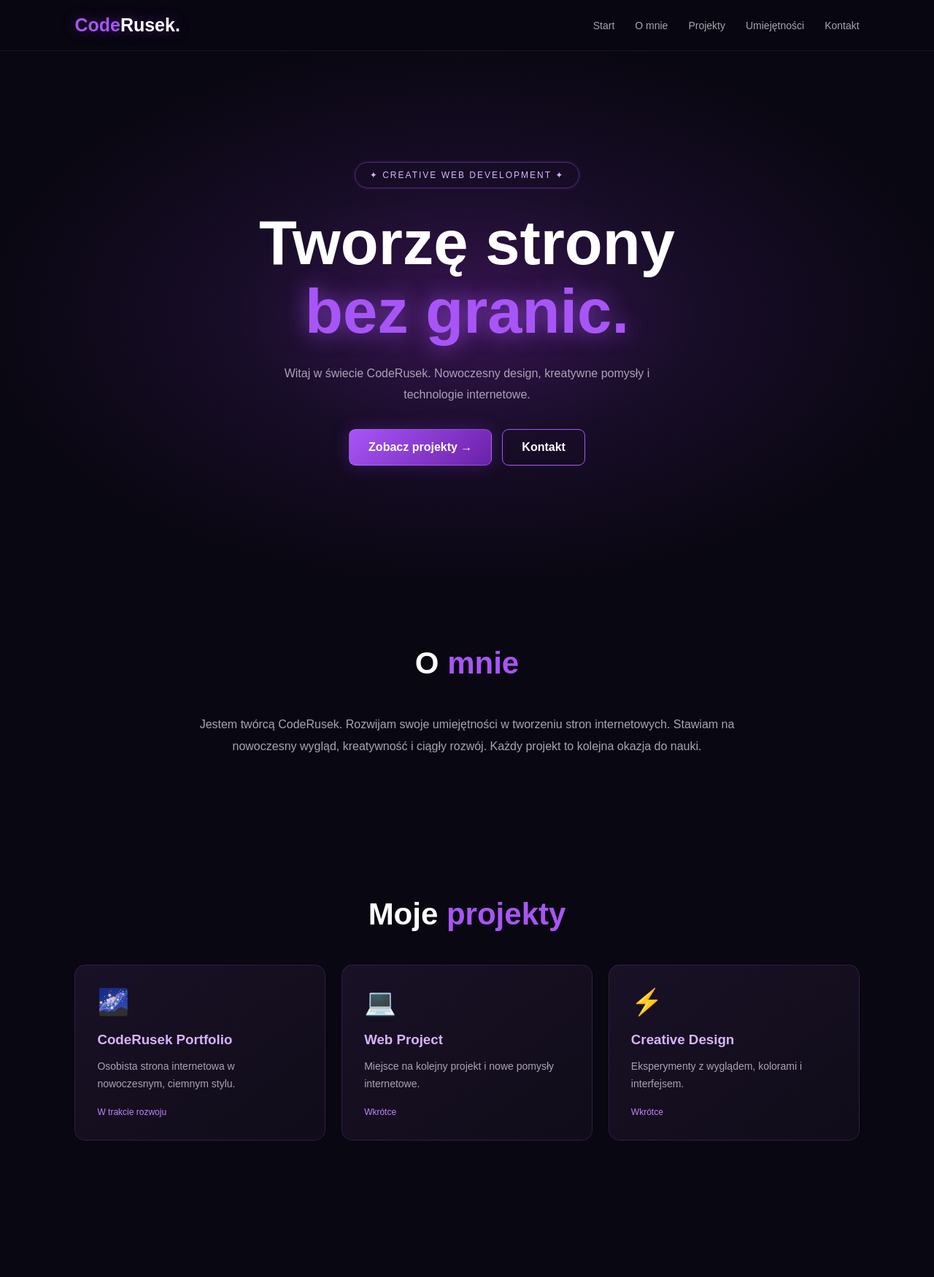
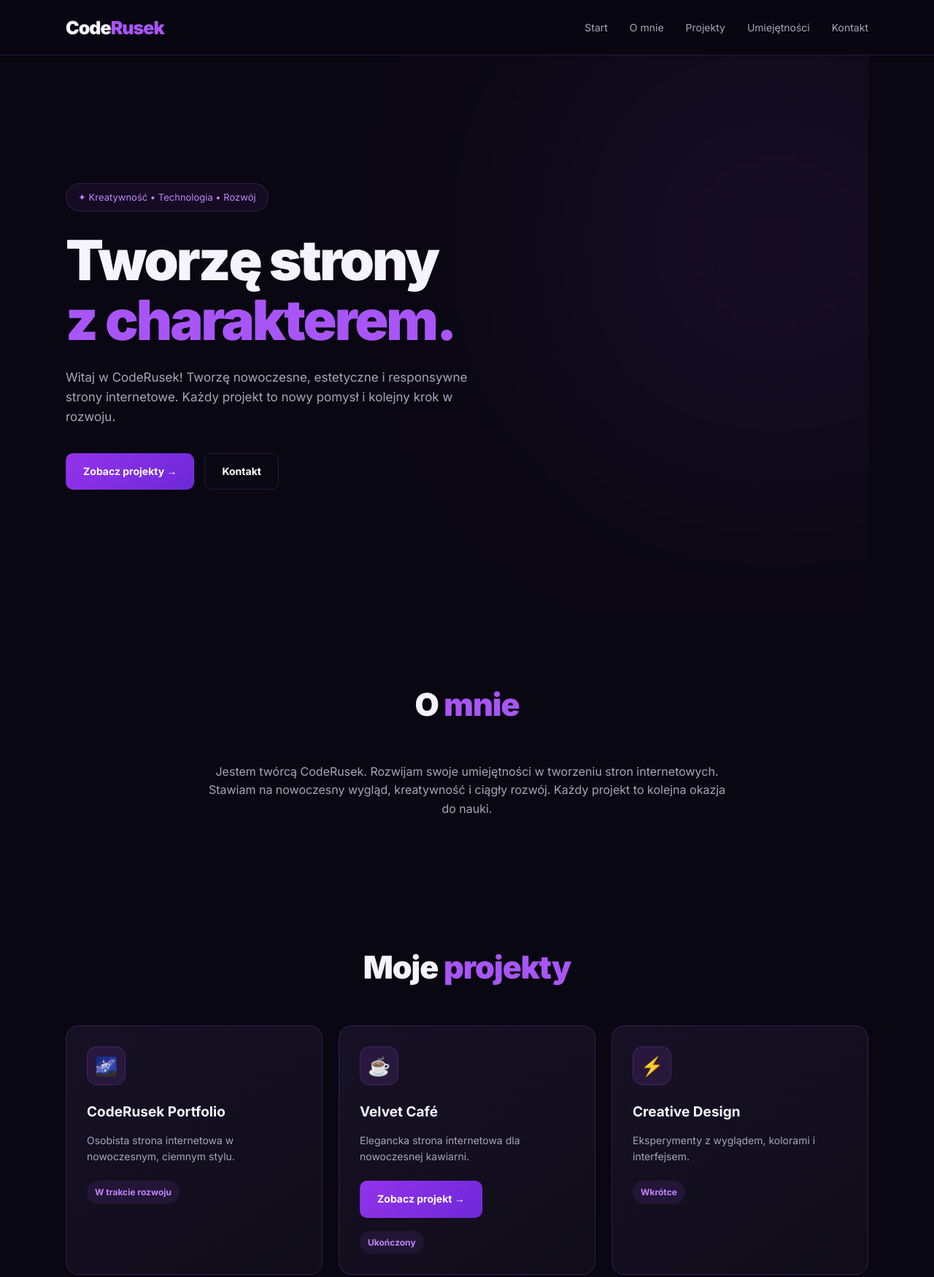
Before and after one commit to xrusekk/CodeRusek-, a plain HTML site: page index.html in a window 1280 px wide. Shown: the top 1750 px of the page at 73% size. Drawn offline with Linux system fonts and the light colour scheme.

Commit message:
Add files via upload

```diff
--- a/index.html
+++ b/index.html
@@ -5,34 +5,34 @@
 <meta charset="UTF-8">
 <meta name="viewport" content="width=device-width, initial-scale=1.0">
 <meta name="theme-color" content="#090711">
-<meta name="description" content="CodeRusek — nowoczesne strony internetowe i kreatywne projekty.">
-<title>CodeRusek — Creative Web Developer</title>
+<meta name="description" content="CodeRusek - nowoczesne strony internetowe i kreatywne projekty.">
+<title>CodeRusek | Tworzę strony internetowe</title>
 
 <style>
+@import url('https://fonts.googleapis.com/css2?family=Inter:wght@400;500;600;700;800;900&display=swap');
+
 :root {
     --bg: #090711;
-    --panel: #120e1d;
+    --card: #141020;
     --purple: #a855f7;
-    --light: #d8b4fe;
-    --text: #fff;
-    --muted: #aaa3b5;
+    --light-purple: #c084fc;
+    --text: #f5f3ff;
+    --muted: #aaa3bb;
+    --border: rgba(168,85,247,.2);
 }
 
 * {
     margin: 0;
     padding: 0;
     box-sizing: border-box;
-}
-
-html {
     scroll-behavior: smooth;
-    scroll-padding-top: 85px;
 }
 
 body {
     background: var(--bg);
     color: var(--text);
-    font-family: Arial, sans-serif;
+    font-family: 'Inter', sans-serif;
+    line-height: 1.6;
     overflow-x: hidden;
 }
 
@@ -41,56 +41,44 @@ a {
     text-decoration: none;
 }
 
-button {
-    font: inherit;
-}
-
-/* BACKGROUND */
-
-.background-glow {
-    position: fixed;
-    width: 350px;
-    height: 350px;
-    background: #8b2be2;
-    filter: blur(160px);
-    opacity: .15;
-    border-radius: 50%;
-    pointer-events: none;
-    z-index: -1;
-    top: 15%;
-    left: 30%;
+.container {
+    width: min(1100px, 90%);
+    margin: auto;
 }
 
 /* NAVIGATION */
 
-nav {
+header {
     position: sticky;
     top: 0;
     z-index: 100;
+    background: rgba(9,7,17,.88);
+    backdrop-filter: blur(15px);
+    border-bottom: 1px solid var(--border);
+}
+
+nav {
+    min-height: 75px;
     display: flex;
     justify-content: space-between;
     align-items: center;
-    padding: 20px 8%;
-    background: #090711eF;
-    border-bottom: 1px solid #ffffff12;
-    backdrop-filter: blur(15px);
 }
 
 .logo {
     font-size: 25px;
     font-weight: 900;
-    color: var(--purple);
-    text-shadow: 0 0 20px #a855f766;
+    letter-spacing: -1px;
 }
 
 .logo span {
-    color: white;
+    color: var(--purple);
 }
 
 .nav-links {
     display: flex;
     align-items: center;
-    gap: 28px;
+    gap: 30px;
+    list-style: none;
 }
 
 .nav-links a {
@@ -100,117 +88,133 @@ nav {
 }
 
 .nav-links a:hover {
-    color: var(--light);
+    color: var(--light-purple);
 }
 
 .menu-button {
     display: none;
-    background: none;
-    border: none;
+    border: 1px solid var(--border);
+    background: var(--card);
     color: white;
-    font-size: 26px;
+    font-size: 22px;
+    padding: 7px 12px;
+    border-radius: 9px;
     cursor: pointer;
-}
-
-/* BUTTONS */
-
-.btn {
-    display: inline-block;
-    padding: 15px 26px;
-    background: linear-gradient(135deg,#a855f7,#6b21a8);
-    color: white;
-    border-radius: 9px;
-    font-weight: bold;
-    border: 1px solid #c084fc66;
-    box-shadow: 0 0 25px #9333ea44;
-    transition: .3s;
-}
-
-.btn:hover {
-    transform: translateY(-5px);
-    box-shadow: 0 0 35px #a855f7aa;
-}
-
-.btn-outline {
-    background: transparent;
-    border: 1px solid var(--purple);
-    box-shadow: none;
 }
 
 /* HERO */
 
 .hero {
-    min-height: 90vh;
+    min-height: 570px;
     display: flex;
-    flex-direction: column;
-    justify-content: center;
     align-items: center;
-    text-align: center;
-    padding: 70px 20px;
-    background:
-        radial-gradient(ellipse at center,
-        #381451 0%, #180d28 35%, #090711 75%);
+    position: relative;
+    overflow: hidden;
+}
+
+.hero::before {
+    content: "";
+    position: absolute;
+    width: 450px;
+    height: 450px;
+    background: var(--purple);
+    filter: blur(180px);
+    opacity: .17;
+    right: -100px;
+    top: 30px;
+}
+
+.hero-content {
+    position: relative;
+    z-index: 1;
+    max-width: 750px;
+    padding: 90px 0;
 }
 
 .tag {
-    color: var(--light);
-    border: 1px solid #a855f766;
-    padding: 10px 20px;
+    display: inline-block;
+    color: var(--light-purple);
+    border: 1px solid var(--border);
+    background: rgba(168,85,247,.08);
     border-radius: 30px;
-    font-size: 12px;
-    letter-spacing: 2px;
-    margin-bottom: 28px;
-    animation: pulse 2.5s infinite;
+    padding: 8px 16px;
+    font-size: 13px;
+    margin-bottom: 25px;
 }
 
 .hero h1 {
-    font-size: clamp(42px, 9vw, 85px);
-    line-height: 1.1;
+    font-size: clamp(42px, 8vw, 76px);
+    line-height: 1.08;
+    font-weight: 900;
+    letter-spacing: -3px;
     margin-bottom: 25px;
-    animation: appear 1s ease;
 }
 
-.hero h1 span {
+.hero h1 span,
+.section-title span {
     color: var(--purple);
-    text-shadow: 0 0 30px #a855f7aa;
 }
 
 .hero p {
     color: var(--muted);
-    max-width: 560px;
-    line-height: 1.8;
-    margin-bottom: 32px;
+    max-width: 580px;
+    font-size: 17px;
+    margin-bottom: 35px;
 }
 
-.hero-buttons {
+.buttons {
     display: flex;
+    gap: 14px;
     flex-wrap: wrap;
+}
+
+.btn {
+    display: inline-flex;
     justify-content: center;
-    gap: 14px;
+    align-items: center;
+    padding: 13px 23px;
+    border-radius: 10px;
+    background: linear-gradient(135deg, #9333ea, #6d28d9);
+    color: white;
+    font-weight: 700;
+    font-size: 14px;
+    border: 1px solid transparent;
+    transition: .3s;
+}
+
+.btn:hover {
+    transform: translateY(-3px);
+    box-shadow: 0 8px 30px rgba(168,85,247,.25);
+}
+
+.btn-outline {
+    background: transparent;
+    border-color: var(--border);
+}
+
+.btn-outline:hover {
+    background: rgba(168,85,247,.1);
 }
 
 /* SECTIONS */
 
 section {
-    padding: 95px 8%;
+    padding: 85px 0;
 }
 
 .section-title {
-    font-size: clamp(30px, 5vw, 42px);
+    font-size: clamp(30px, 5vw, 43px);
     text-align: center;
     margin-bottom: 45px;
-}
-
-.section-title span {
-    color: var(--purple);
+    font-weight: 900;
+    letter-spacing: -1px;
 }
 
 .about {
-    max-width: 750px;
+    max-width: 720px;
     margin: auto;
     text-align: center;
     color: var(--muted);
-    line-height: 1.9;
     font-size: 16px;
 }
 
@@ -218,75 +222,94 @@ section {
 
 .projects {
     display: grid;
-    grid-template-columns: repeat(auto-fit,minmax(230px,1fr));
+    grid-template-columns: repeat(3, 1fr);
     gap: 22px;
 }
 
 .card {
-    background: linear-gradient(145deg,#191126,#100c18);
-    border: 1px solid #a855f733;
-    border-radius: 15px;
-    padding: 30px;
-    transition: .35s;
+    background: linear-gradient(145deg, #171125, #100d19);
+    border: 1px solid var(--border);
+    border-radius: 18px;
+    padding: 28px;
+    transition: .3s;
+    display: flex;
+    flex-direction: column;
+    align-items: flex-start;
 }
 
 .card:hover {
-    transform: translateY(-9px);
+    transform: translateY(-7px);
     border-color: var(--purple);
-    box-shadow: 0 0 30px #9333ea33;
+    box-shadow: 0 12px 35px rgba(112,40,180,.12);
 }
 
 .card-icon {
-    font-size: 35px;
-    margin-bottom: 20px;
+    width: 53px;
+    height: 53px;
+    display: grid;
+    place-items: center;
+    background: rgba(168,85,247,.12);
+    border: 1px solid var(--border);
+    border-radius: 14px;
+    font-size: 25px;
+    margin-bottom: 22px;
 }
 
 .card h3 {
-    color: var(--light);
-    margin-bottom: 14px;
+    font-size: 19px;
+    margin-bottom: 12px;
 }
 
 .card p {
     color: var(--muted);
-    line-height: 1.7;
     font-size: 14px;
+    margin-bottom: 22px;
 }
 
-.card .status {
-    display: inline-block;
-    margin-top: 20px;
-    color: #c084fc;
+.card .btn {
+    margin-top: auto;
+    margin-bottom: 18px;
+}
+
+.status {
+    color: var(--light-purple);
     font-size: 12px;
+    font-weight: 700;
+    background: rgba(168,85,247,.1);
+    padding: 6px 11px;
+    border-radius: 20px;
 }
 
 /* SKILLS */
 
 .skills {
     display: flex;
+    justify-content: center;
     flex-wrap: wrap;
-    justify-content: center;
-    gap: 15px;
+    gap: 14px;
 }
 
 .skill {
-    padding: 15px 24px;
-    background: var(--panel);
-    border: 1px solid #a855f755;
+    padding: 13px 22px;
+    background: var(--card);
+    border: 1px solid var(--border);
     border-radius: 10px;
-    color: var(--light);
+    color: var(--light-purple);
+    font-weight: 600;
+    font-size: 14px;
     transition: .3s;
 }
 
 .skill:hover {
-    background: #301747;
-    transform: scale(1.05);
+    border-color: var(--purple);
+    transform: translateY(-3px);
 }
 
 /* CONTACT */
 
 .contact {
     text-align: center;
-    background: radial-gradient(ellipse at center,#27113c,#090711 75%);
+    background: radial-gradient(ellipse at center, rgba(126,34,206,.13), transparent 70%);
 }
 
 .contact p {
@@ -297,23 +320,19 @@ section {
 /* FOOTER */
 
 footer {
-    padding: 30px 15px;
     text-align: center;
-    color: #777;
-    border-top: 1px solid #ffffff12;
+    padding: 28px 15px;
+    border-top: 1px solid var(--border);
+    color: var(--muted);
     font-size: 13px;
 }
 
-footer span {
-    color: var(--purple);
-}
-
-/* SCROLL ANIMATIONS */
+/* ANIMATIONS */
 
 .reveal {
     opacity: 0;
-    transform: translateY(35px);
-    transition: opacity .8s ease, transform .8s ease;
+    transform: translateY(25px);
+    transition: opacity .7s ease, transform .7s ease;
 }
 
 .reveal.visible {
@@ -321,35 +340,15 @@ footer span {
     transform: translateY(0);
 }
 
-/* KEYFRAMES */
+/* MOBILE */
 
-@keyframes pulse {
-    0%,100% {
-        box-shadow: 0 0 5px #a855f733;
-    }
-    50% {
-        box-shadow: 0 0 20px #a855f777;
+@media (max-width: 800px) {
+    .projects {
+        grid-template-columns: repeat(2, 1fr);
     }
 }
 
-@keyframes appear {
-    from {
-        opacity: 0;
-        transform: translateY(25px);
-    }
-    to {
-        opacity: 1;
-        transform: translateY(0);
-    }
-}
-
-/* MOBILE */
-
-@media(max-width:700px) {
-    nav {
-        padding: 18px 5%;
-    }
-
+@media (max-width: 600px) {
     .menu-button {
         display: block;
     }
@@ -357,13 +356,14 @@ footer span {
     .nav-links {
         display: none;
         position: absolute;
-        top: 70px;
+        top: 75px;
         left: 0;
         width: 100%;
+        background: #100d19;
+        border-bottom: 1px solid var(--border);
         padding: 25px;
-        background: #100c19;
         flex-direction: column;
-        border-bottom: 1px solid #a855f744;
+        gap: 22px;
     }
 
     .nav-links.active {
@@ -371,29 +371,31 @@ footer span {
     }
 
     .hero {
-        min-height: 80vh;
+        min-height: 500px;
+    }
+
+    .hero h1 {
+        letter-spacing: -2px;
+    }
+
+    .projects {
+        grid-template-columns: 1fr;
     }
 
     section {
-        padding: 70px 6%;
-    }
-
-    .hero-buttons {
-        flex-direction: column;
-        width: 100%;
-        max-width: 280px;
-    }
-
-    .hero-buttons a {
-        text-align: center;
+        padding: 65px 0;
     }
 }
 
-@media(prefers-reduced-motion: reduce) {
+@media (prefers-reduced-motion: reduce) {
     *, *::before, *::after {
-        animation-duration: .01ms !important;
+        scroll-behavior: auto !important;
         transition-duration: .01ms !important;
-        scroll-behavior: auto !important;
+    }
+
+    .reveal {
+        opacity: 1;
+        transform: none;
     }
 }
 </style>
@@ -401,45 +403,49 @@ footer span {
 
 <body>
 
-<div class="background-glow"></div>
-
+<header>
+    <div class="container">
         <nav>
-    <a href="#home" class="logo">Code<span>Rusek.</span></a>
+            <a href="#" class="logo">Code<span>Rusek</span></a>
 
             <button class="menu-button" id="menuButton"
-        aria-label="Otwórz menu" aria-expanded="false">
-        ☰
-    </button>
+                aria-label="Otwórz menu"
+                aria-expanded="false">☰</button>
 
-    <div class="nav-links" id="navLinks">
-        <a href="#home">Start</a>
-        <a href="#about">O mnie</a>
-        <a href="#projects">Projekty</a>
-        <a href="#skills">Umiejętności</a>
-        <a href="#contact">Kontakt</a>
+            <ul class="nav-links" id="navLinks">
+                <li><a href="#home">Start</a></li>
+                <li><a href="#about">O mnie</a></li>
+                <li><a href="#projects">Projekty</a></li>
+                <li><a href="#skills">Umiejętności</a></li>
+                <li><a href="#contact">Kontakt</a></li>
+            </ul>
+        </nav>
     </div>
-</nav>
+</header>
 
-<main>
+<main class="container">
 
-<div class="hero" id="home">
-    <div class="tag">✦ CREATIVE WEB DEVELOPMENT ✦</div>
+    <section class="hero" id="home">
+        <div class="hero-content reveal">
+            <div class="tag">✦ Kreatywność • Technologia • Rozwój</div>
 
-    <h1>Tworzę strony<br>
-        <span>bez granic.</span>
+            <h1>
+                Tworzę strony<br>
+                <span>z charakterem.</span>
             </h1>
 
             <p>
-        Witaj w świecie CodeRusek.
-        Nowoczesny design, kreatywne pomysły
-        i technologie internetowe.
+                Witaj w CodeRusek! Tworzę nowoczesne,
+                estetyczne i responsywne strony internetowe.
+                Każdy projekt to nowy pomysł i kolejny krok w rozwoju.
             </p>
 
-    <div class="hero-buttons">
+            <div class="buttons">
                 <a href="#projects" class="btn">Zobacz projekty →</a>
                 <a href="#contact" class="btn btn-outline">Kontakt</a>
             </div>
         </div>
+    </section>
 
     <section id="about" class="reveal">
         <h2 class="section-title">O <span>mnie</span></h2>
@@ -469,13 +475,16 @@ footer span {
             </article>
 
             <article class="card">
-            <div class="card-icon">💻</div>
-            <h3>Web Project</h3>
+                <div class="card-icon">☕</div>
+                <h3>Velvet Café</h3>
                 <p>
-                Miejsce na kolejny projekt
-                i nowe pomysły internetowe.
+                    Elegancka strona internetowa
+                    dla nowoczesnej kawiarni.
                 </p>
-            <span class="status">Wkrótce</span>
+                <a href="kawiarnia.html" class="btn">
+                    Zobacz projekt →
+                </a>
+                <span class="status">Ukończony</span>
             </article>
 
             <article class="card">
```
Lines whose indentation alone changed are shown as unchanged.
